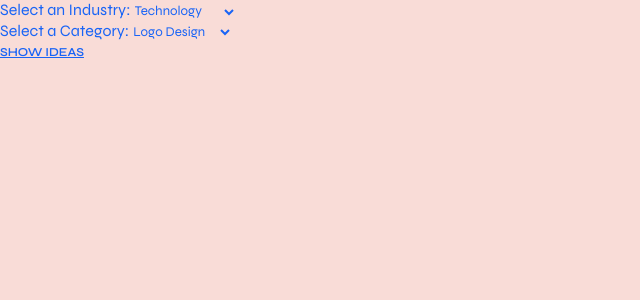
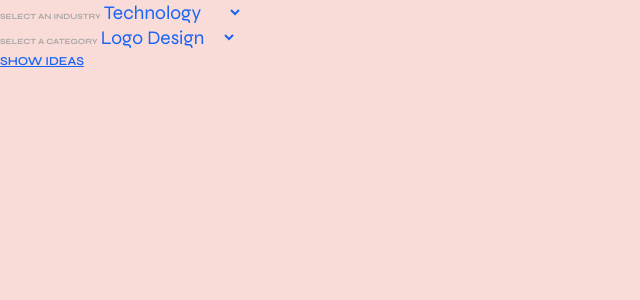
Before and after one commit to jennynguyenoberg/creative-brief-generator, a Next.js app: page / in a window 1280 px wide. Shown: the top 300 px of the page, without its empty margins (0-640 px from the left). Built offline with nearby package versions, Linux system fonts and the light colour scheme; a web font is replaced by a local one.

Commit message:
Update globals.css

```diff
--- a/src/app/globals.css
+++ b/src/app/globals.css
@@ -8,25 +8,25 @@
 
 :root {
   /* Primary colors */
-  --bg-c-light-pink: #F9DCD7;
-  --bg-c-salmon-pink: #FEBAAF;
-  --c-blue: #1964F6;
-  --c-red: #F15A5A;
-  --c-gray: #A9A7A7;
+  --bg-c-light-pink: #f9dcd7;
+  --bg-c-salmon-pink: #febaaf;
+  --c-blue: #1964f6;
+  --c-red: #f15a5a;
+  --c-gray: #a9a7a7;
 
   /* Font styles */
   --font-heading: 'Koulen', sans-serif;
   --font-subheading: 'Syne', sans-serif;
-  --font-ingress: 'Inter', sans-serif;
   --font-body-copy: 'EB Garamond', serif;
   --font-handwriting: 'Fasthand', cursive;
 
   /* Font sizes */
-  --fs-heading: 1.3rem;
+  --fs-heading: 8rem;
   --fs-subheading: 1rem;
   --fs-paragraph-L: 3rem;
-  --fs-paragraph-M: 0.82rem;
+  --fs-paragraph-M: 1.2rem;
   --fs-paragraph-S: 0.76rem;
+  --fs-paragraph-XS: 0.5rem;
 }
 
 body {
@@ -35,30 +35,32 @@ body {
 }
 
 h1 {
+  font-family: var(--font-heading);
   font-size: var(--fs-heading);
+  font-weight: lighter;
+  line-height: 7rem;
 }
 
 h2 {
+  font-family: var(--font-subheading);
   font-size: var(--fs-subheading);
+  font-weight: 700;
+  text-transform: uppercase;
 }
 
 h3 {
+  font-family: var(--font-handwriting);
   font-size: var(--fs-paragraph-L);
 }
 
 p {
-  font-size: var(--fs-paragraph-M);
   font-family: var(--font-body-copy);
+  font-size: var(--fs-paragraph-S);
 }
 
 span {
+  font-family: var(--font-ingress);
   font-size: var(--fs-paragraph-S);
-}
-
-h1,
-h2,
-h3 {
-  font-family: var(--font-heading);
 }
 
 button {
@@ -78,8 +80,19 @@ select {
   border-style: none;
   color: var(--c-blue);
   font-family: var(--font-subheading);
+  margin-left: -0.2rem;
+  font-size: var(--fs-paragraph-M);
 }
 
 select:focus {
   outline: none;
 }
+
+label {
+  font-family: var(--font-ingress);
+  color: var(--c-gray);
+  font-weight: 700;
+  text-transform: uppercase;
+  font-size: var(--fs-paragraph-XS);
+  margin-bottom: 0.6rem;
+}
```
